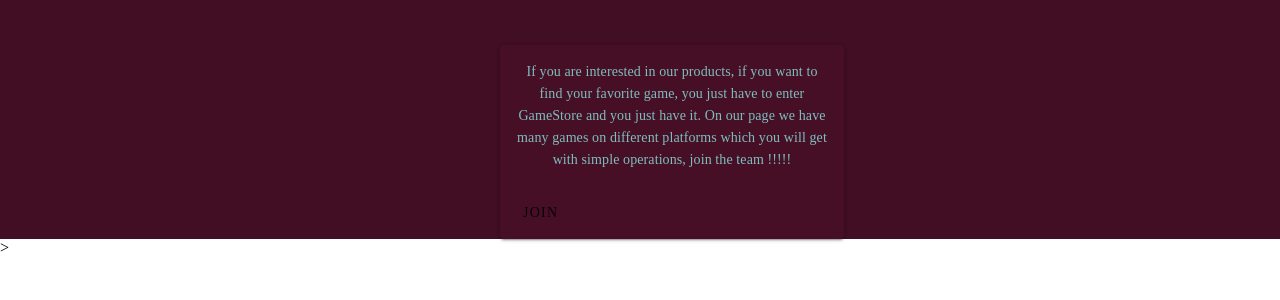
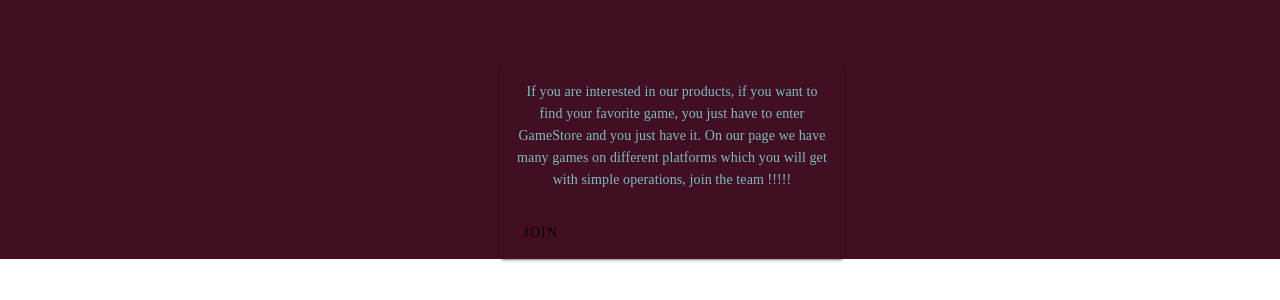
Before and after one commit to Abelito94/Game_Store_Front, a Vue app: page / in a window 1280 px wide. Shown: the part 300-600 px from the top of the page. Built offline with nearby package versions, Linux system fonts and the light colour scheme.

Commit message:
frontedpreva

```diff
--- a/src/App.vue
+++ b/src/App.vue
@@ -1,15 +1,8 @@
 <template>
-  <div id="nav">
-    <router-view />>
-  </div>
+  <router-view />
 </template>
 
 <script>
-/*<v-app>
-      <router-link :to="{name: 'description'}">Description</router-link>
-      <router-link :to="{name: 'auth'}">Auth</router-link>
-      <router-link :to="{name: 'home'}">Home</router-link>
-</v-app>*/
 export default {
   name: "App",
 
--- a/src/views/Description.vue
+++ b/src/views/Description.vue
@@ -1,8 +1,7 @@
-<template>
-  <div id="description">
+<template >
+  <div>
     <v-img id="img" src="../assets/logo.png" />
     <v-img id="img2" src="../assets/name.png" />
-    <template>
     <v-card id="cuadro" class="mx-auto" max-width="344">
       <v-card-text>
         <div>
@@ -13,18 +12,15 @@
         <v-btn text color="cyan accent-2">JOIN</v-btn>
       </v-card-actions>
     </v-card>
-    </template>
   </div>
 </template>
 
 <script>
-export default {
-
-};
+export default {};
 </script>
 
 <style lang="scss" scoped>
-#description {
+* {
   background-color: rgb(65, 14, 35);
   text-align: center;
 }
@@ -40,15 +36,15 @@
   height: 100px;
 }
 #text {
-  margin-top: 20px;
+  margin-top: 40px;
   margin-left: 390px;
 }
-#cuadro{
+#cuadro {
   background-color: rgb(71, 15, 38);
-  margin-top: 20px;
+  margin-top: 40px;
   margin-left: 500px;
 }
-p{
+p {
   color: rgb(126, 190, 190);
 }
 </style>
```
Lines whose indentation alone changed are shown as unchanged.
